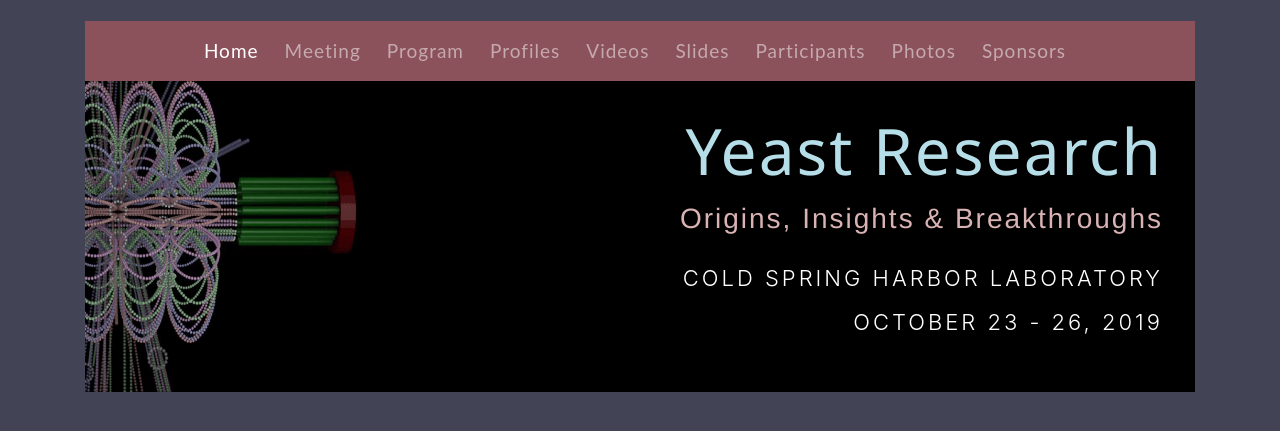
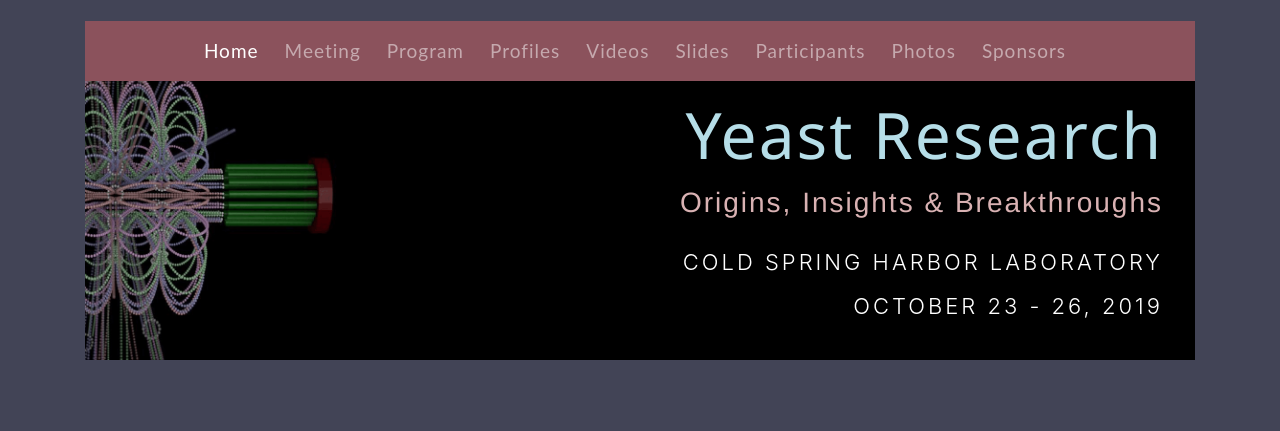
Before and after one commit to lbearson/lbearson.github.io, a plain HTML site: page banner.html in a window 1280 px wide. Shown: the part 83-514 px from the top of the page. Drawn offline with Linux system fonts and the light colour scheme.

Commit message:
banner specs

```diff
--- a/banner.html
+++ b/banner.html
@@ -77,7 +77,7 @@
       <!-- end nav -->
 
 
-        <section class="yeast-title">
+        <section class="banner-yeast-title">
 
               <h1 id="header">Yeast Research</h1>
             <p id="subhead">Origins, Insights &amp; Breakthroughs</p>
--- a/css/yeastmeeting.css
+++ b/css/yeastmeeting.css
@@ -46,6 +46,10 @@ a.archive-link:hover {
 
 section.yeast-title {
     padding: 2rem;
+}
+
+section.banner-yeast-title {
+    padding: 1rem 2rem;
 }
 
 .nav-item {
```
